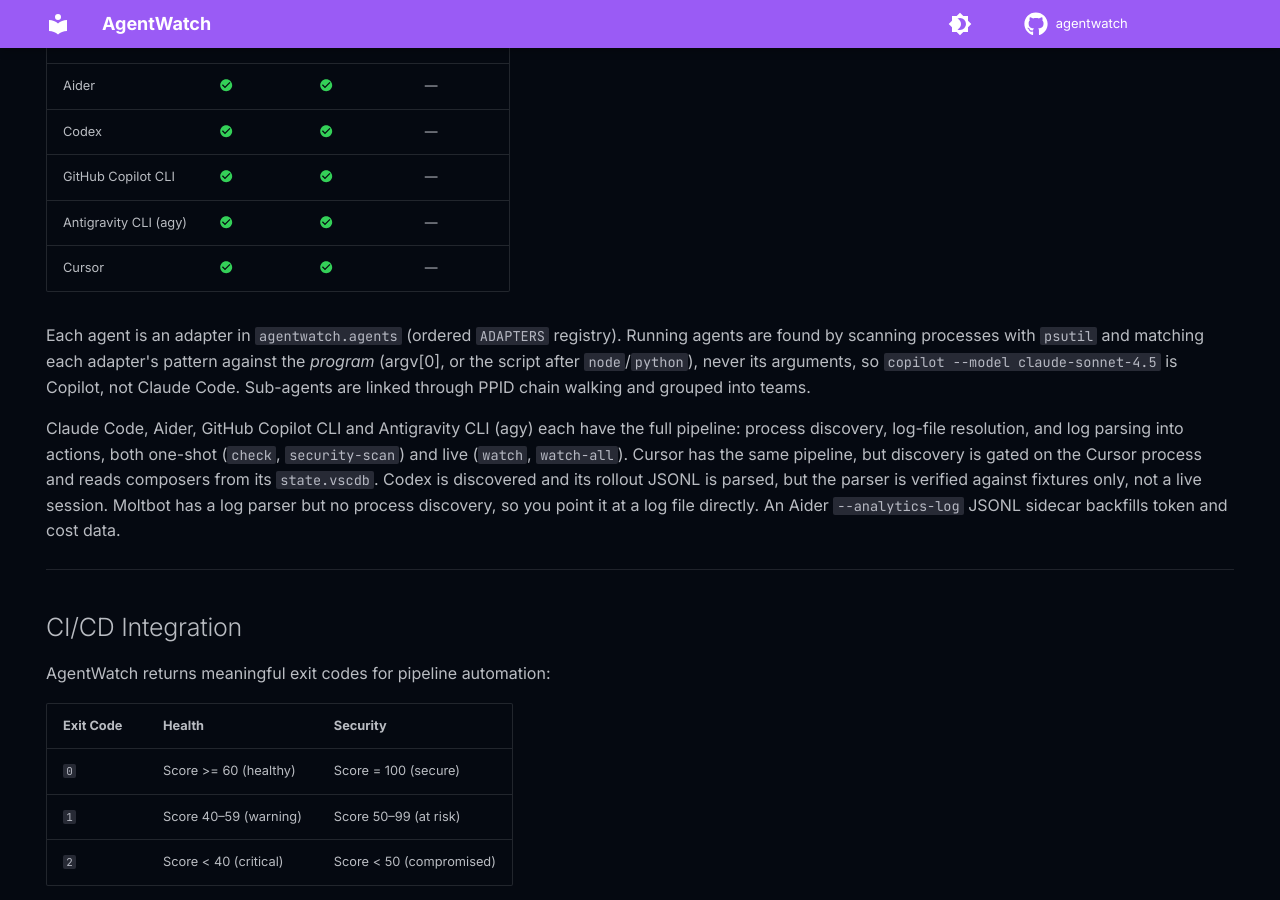
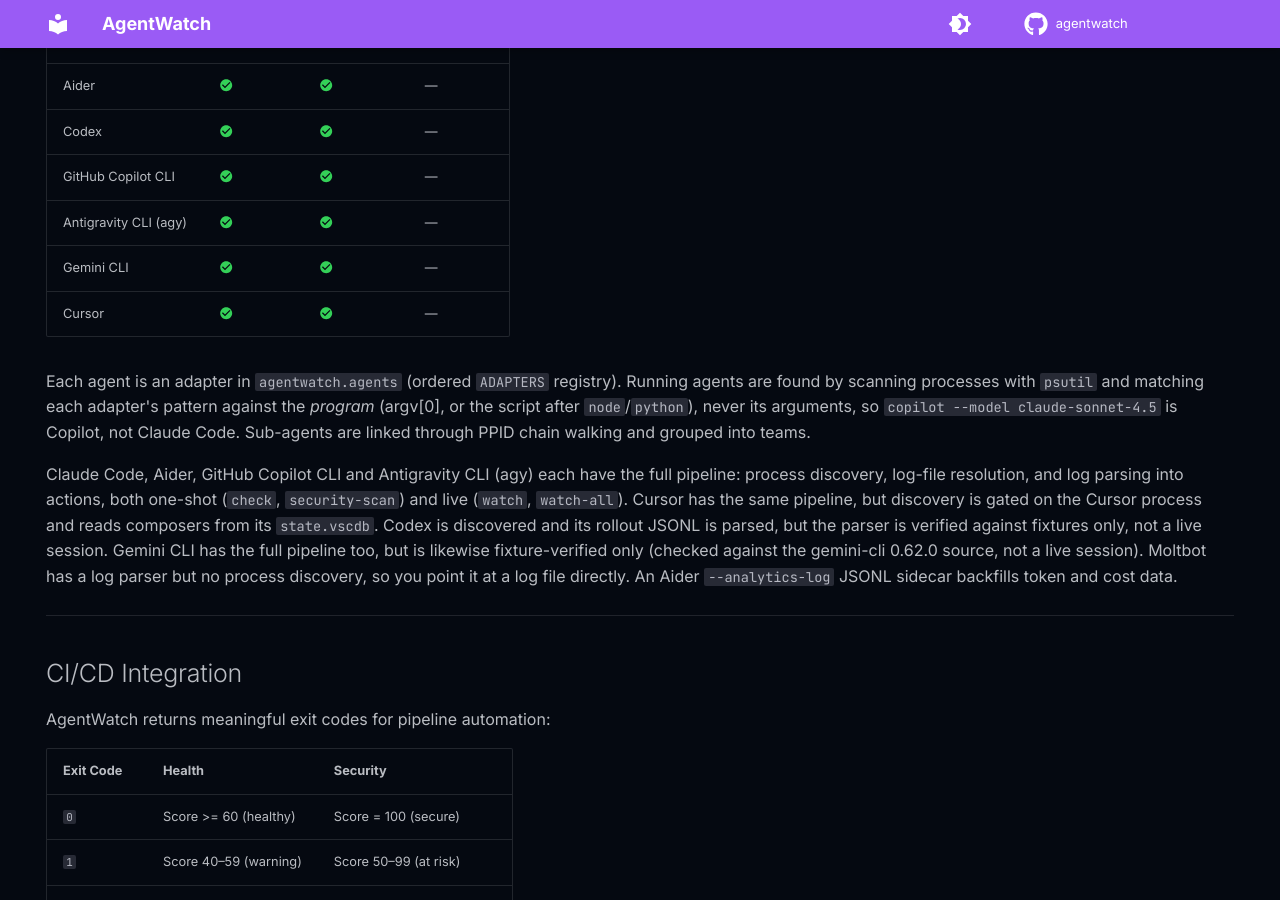
Before and after one commit to LoomLabs-Venture-Studio/agentwatch, an MkDocs documentation site: the page built from docs/index.md, in a window 1280 px wide and 900 px high, scrolled down 4747 px. Built offline with MkDocs 1.6.1 and Material for MkDocs 9.7.7, drawn with Linux system fonts in a browser that asks for light colours; comment, search, counter and statistics services are not loaded.

Commit message:
docs: document Gemini CLI adapter [#65]
Add Gemini CLI to the CLAUDE.md overview and architecture (registry
order, parser/gemini.py), the README supported-agents table and the
docs/index.md agent list. Marked fixture-verified only: checked against
the gemini-cli 0.62.0 source, no live session on this machine.

Co-Authored-By: Claude Opus 5.5 <noreply@anthropic.com>
Claude-Session: https://claude.ai/code/session_01MM6nu8vDf74QdhNC9iSfgD

```diff
--- a/docs/index.md
+++ b/docs/index.md
@@ -242,6 +242,7 @@ agentwatch stats
 | Codex | :material-check-circle:{ .t-green } | :material-check-circle:{ .t-green } | — |
 | GitHub Copilot CLI | :material-check-circle:{ .t-green } | :material-check-circle:{ .t-green } | — |
 | Antigravity CLI (agy) | :material-check-circle:{ .t-green } | :material-check-circle:{ .t-green } | — |
+| Gemini CLI | :material-check-circle:{ .t-green } | :material-check-circle:{ .t-green } | — |
 | Cursor | :material-check-circle:{ .t-green } | :material-check-circle:{ .t-green } | — |
 
 Each agent is an adapter in `agentwatch.agents` (ordered `ADAPTERS` registry). Running agents are
@@ -255,6 +256,8 @@ process discovery, log-file resolution, and log parsing into actions, both one-s
 `security-scan`) and live (`watch`, `watch-all`). Cursor has the same pipeline, but discovery is
 gated on the Cursor process and reads composers from its `state.vscdb`. Codex is discovered and its
 rollout JSONL is parsed, but the parser is verified against fixtures only, not a live session.
+Gemini CLI has the full pipeline too, but is likewise fixture-verified only (checked against the
+gemini-cli 0.62.0 source, not a live session).
 Moltbot has a log parser but no process discovery, so you point it at a log file directly. An Aider
 `--analytics-log` JSONL sidecar backfills token and cost data.
 
```
Also changed, not shown: CLAUDE.md (+11 -3 lines), README.md (+2 -1 lines).
